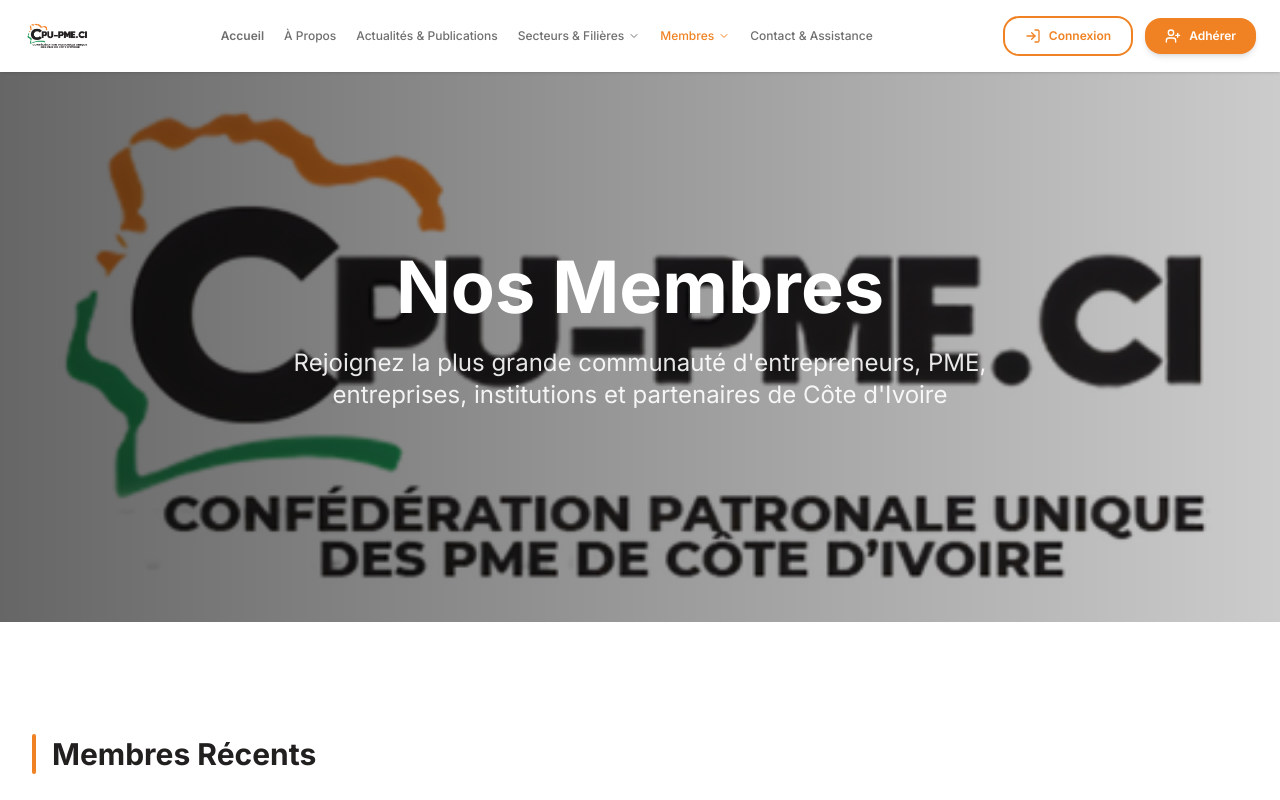
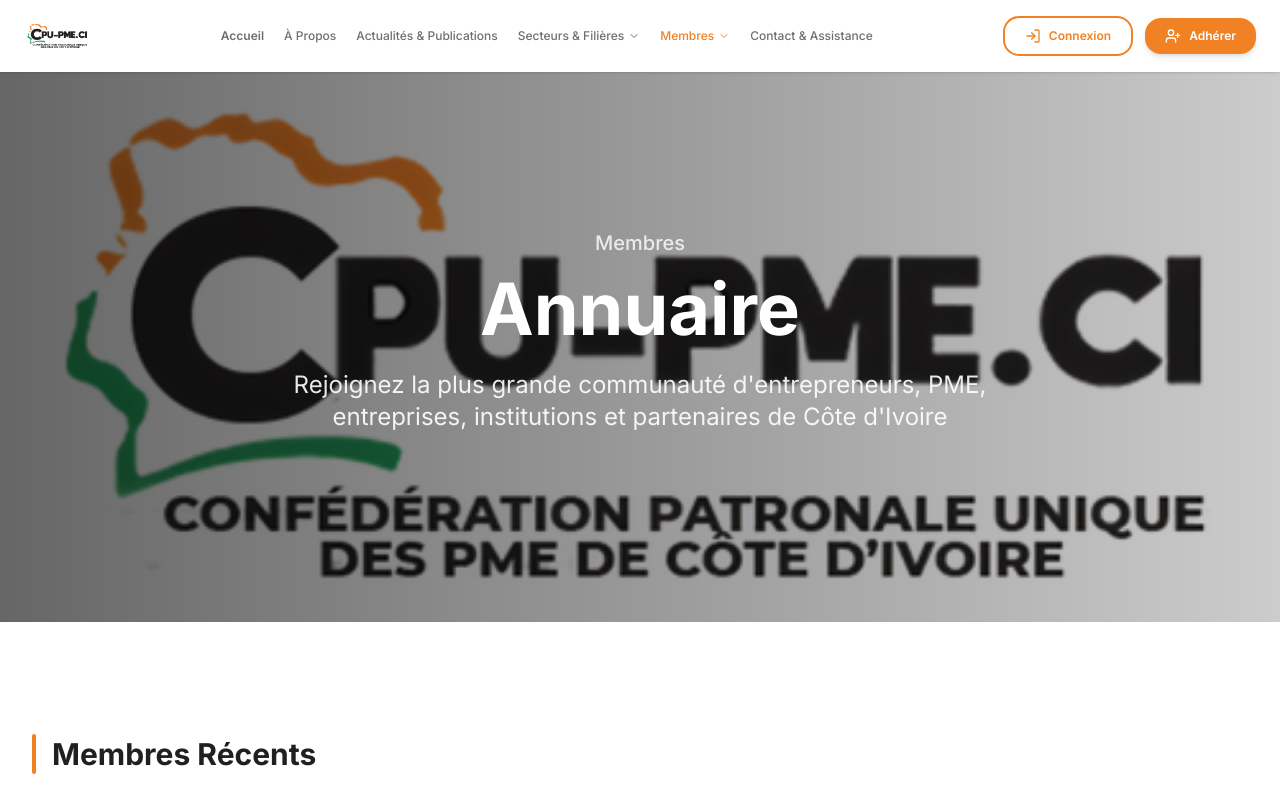
Before and after one commit to Lafraicheur/cpu-pme, a Next.js app: page /membres in a window 1280 px wide. Shown: the top 800 px of the page. Built offline with nearby package versions, Linux system fonts and the light colour scheme.

Commit message:
encore des modific

```diff
--- a/src/app/membres/page.tsx
+++ b/src/app/membres/page.tsx
@@ -195,6 +195,34 @@
   // Déterminer l'onglet actif depuis l'URL
   const activeTab = searchParams.get('tab') || 'annuaire';
 
+  // Fonction pour obtenir le titre adapté selon l'onglet actif
+  const getPageTitle = () => {
+    switch (activeTab) {
+      case 'annuaire':
+        return 'Annuaire';
+      case 'avantages':
+        return 'Avantages Membres';
+      case 'adhesion':
+        return 'Adhérer';
+      default:
+        return 'Nos Membres';
+    }
+  };
+
+  // Fonction pour obtenir la description adaptée selon l'onglet actif
+  const getPageDescription = () => {
+    switch (activeTab) {
+      case 'annuaire':
+        return 'Rejoignez la plus grande communauté d\'entrepreneurs, PME, entreprises, institutions et partenaires de Côte d\'Ivoire';
+      case 'avantages':
+        return 'Découvrez tous les avantages et formules d\'adhésion pour développer votre entreprise avec CPU-PME';
+      case 'adhesion':
+        return 'Rejoignez CPU-PME et bénéficiez d\'un accompagnement complet pour le développement de votre entreprise';
+      default:
+        return 'Rejoignez la plus grande communauté d\'entrepreneurs, PME, entreprises, institutions et partenaires de Côte d\'Ivoire';
+    }
+  };
+
   // Fonction de tri
   const sortMembers = (a: Member, b: Member) => {
     switch (sortOrder) {
@@ -530,11 +558,22 @@
 
         {/* CONTENU */}
         <div className="relative z-10 container mx-auto px-4 text-center text-white">
+          <div className="mb-4">
+            <span className="text-lg md:text-xl font-medium text-white/80">Membres</span>
+            {activeTab !== 'annuaire' && (
+              <>
+                <span className="mx-2 text-white/60">/</span>
+                <span className="text-lg md:text-xl font-semibold text-white">
+                  {activeTab === 'avantages' ? 'Avantages' : activeTab === 'adhesion' ? 'Adhérer' : ''}
+                </span>
+              </>
+            )}
+          </div>
           <h1 className="text-5xl md:text-6xl lg:text-7xl font-bold mb-6 animate-fade-in">
-            Nos Membres
+            {getPageTitle()}
           </h1>
           <p className="text-xl md:text-2xl mb-8 max-w-3xl mx-auto text-white/90 animate-fade-in">
-             Rejoignez la plus grande communauté d'entrepreneurs, PME, entreprises, institutions et partenaires de Côte d'Ivoire
+            {getPageDescription()}
           </p>
         </div>
       </section>
```
Also changed, not shown: src/app/secteurs/page.tsx (indentation only). Lines whose indentation alone changed are shown as unchanged.
